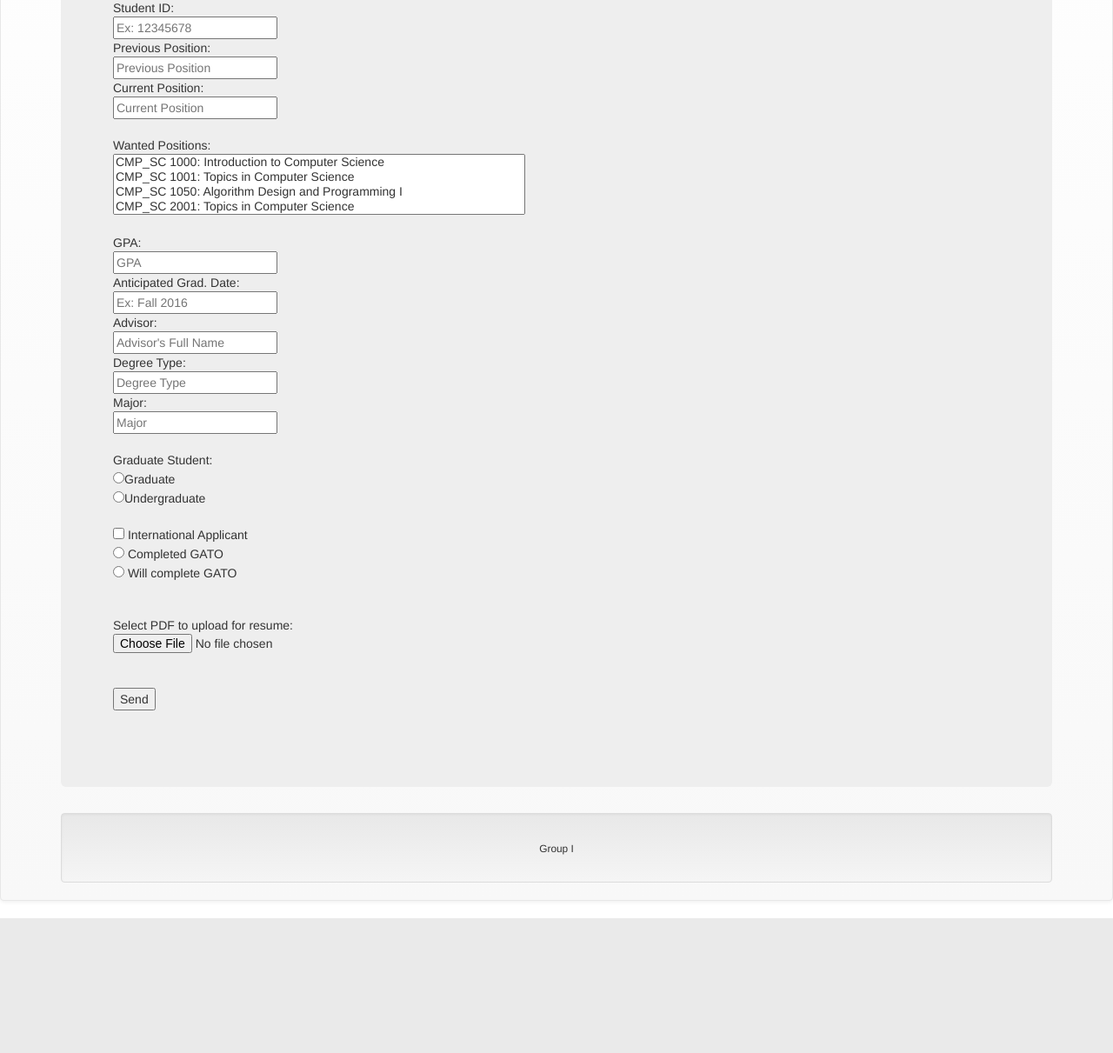
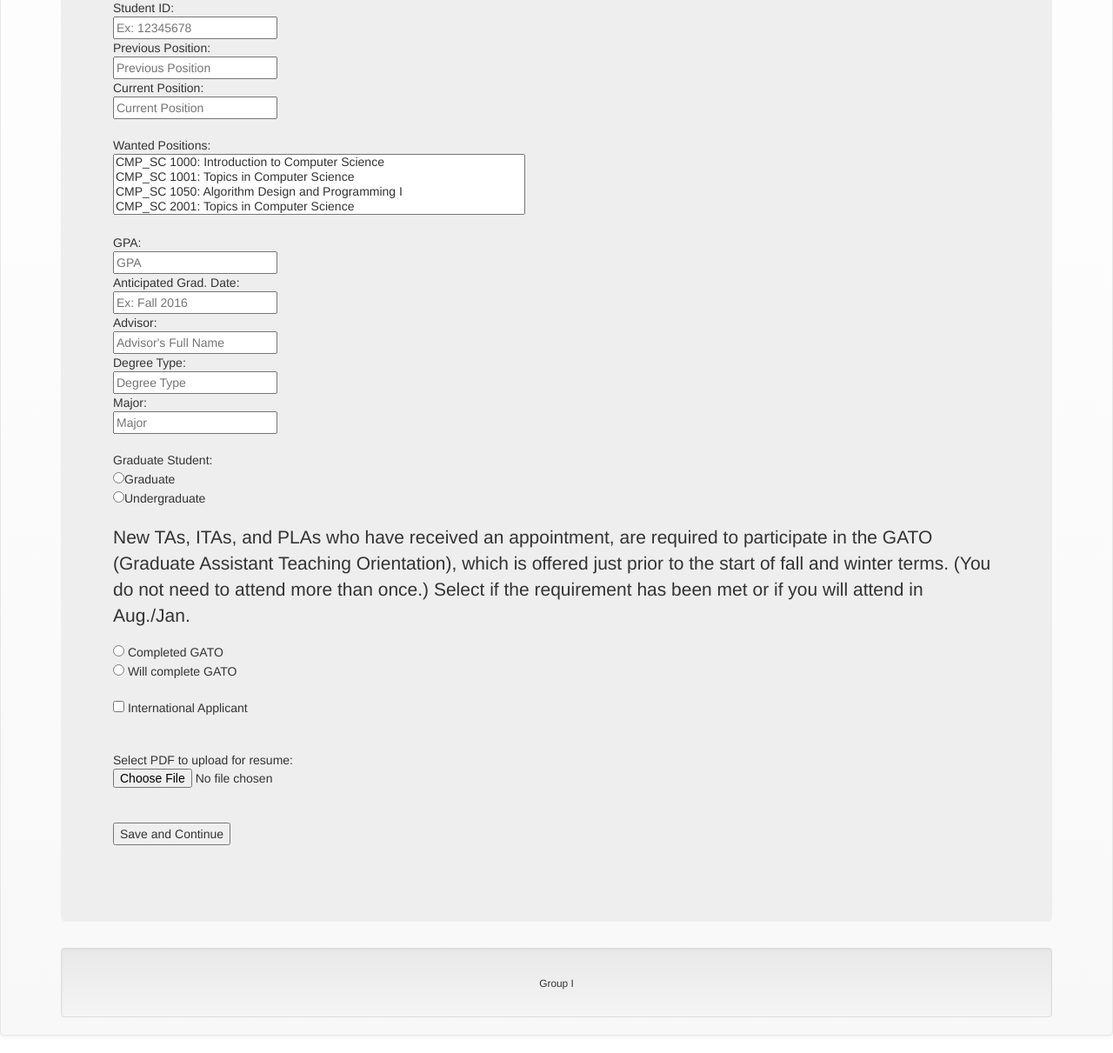
Before and after one commit to ads6g7/Software-Engineering-Group-I, a PHP site: page /application.php in a window 1280 px wide. Shown: the part 337-1548 px from the top of the page at 87% size. Before the commit the page ends 1393 px from the top, so only its background shows below. Run offline with PHP 8.4, Linux system fonts and the light colour scheme; some libraries are stand-ins or nearby versions.

Commit message:
Updating upload and application pages

```diff
--- a/view/application.php
+++ b/view/application.php
@@ -217,15 +217,18 @@ function myFunction(val)
       Graduate Student:<br>
       <input type="radio" name="gradstudent" value="true">Graduate<br>
       <input type="radio" name="gradstudent" value="false">Undergraduate<br><br>
-	  <input type="checkbox" name="gato" value="false"/> International Applicant <br>
+	  <p>New TAs, ITAs, and PLAs who have received an appointment, are required to participate in the GATO
+		(Graduate Assistant Teaching Orientation), which is offered just prior to the start of fall and winter terms. (You
+		do not need to attend more than once.) Select if the requirement has been met or if you will attend in Aug./Jan.</p>
       <input type="radio" name="gato" value="false"/> Completed GATO <br>
 	  <input type="radio" name="gato" value="true"/> Will complete GATO <br><br>
+	  <input type="checkbox" name="international" value="false"/> International Applicant <br><br>
 		<br>
 			Select PDF to upload for resume:
 		<input type="file" name="fileToUpload" id="fileToUpload" required>
 		<br>
 		<br>
-  		<input type="submit" value="Send">
+  		<input type="submit" value="Save and Continue">
   		</form>
   		</br>
 		<br>
```
Also changed, not shown: controller/upload.php (+16 -6 lines).
